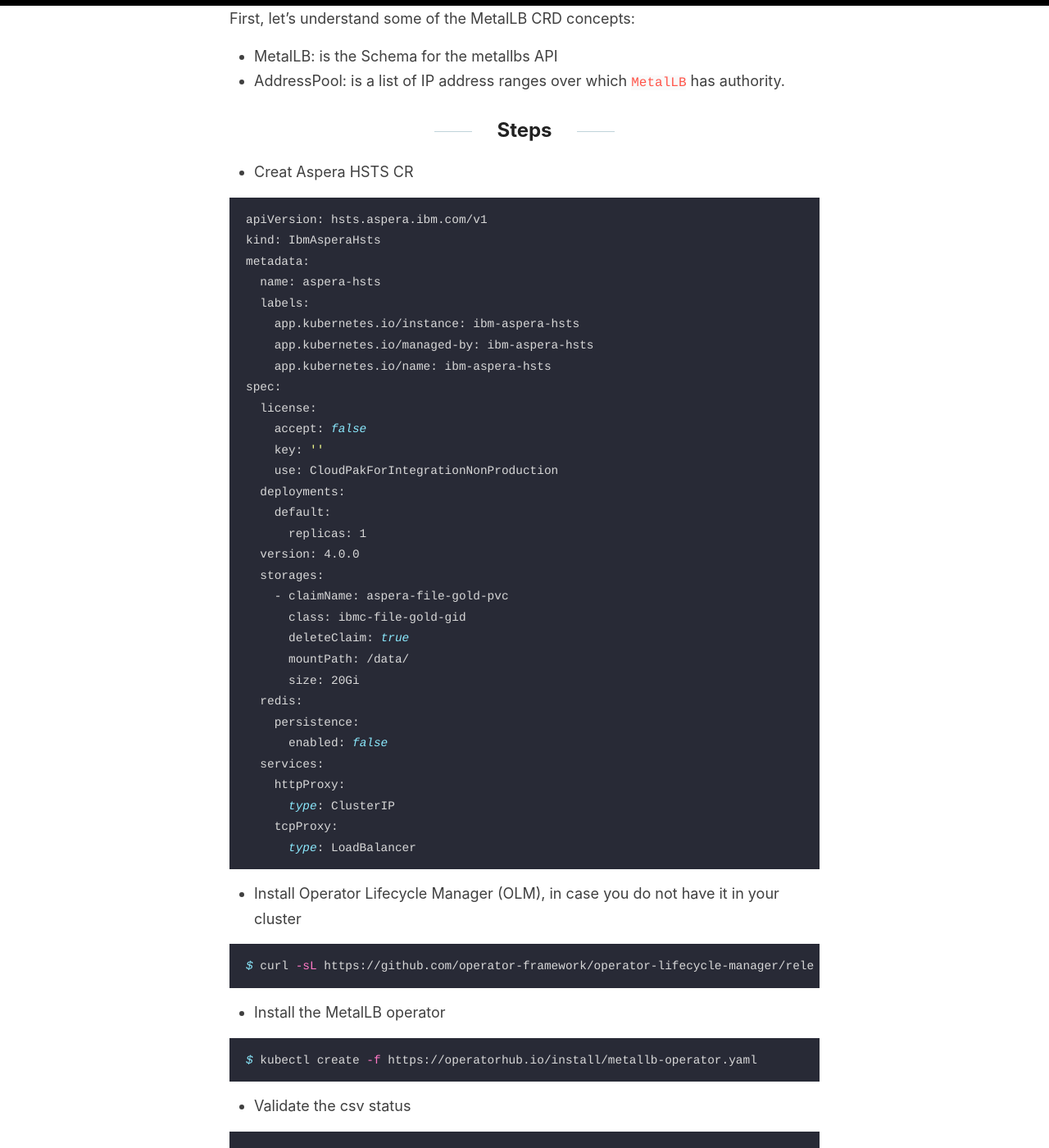
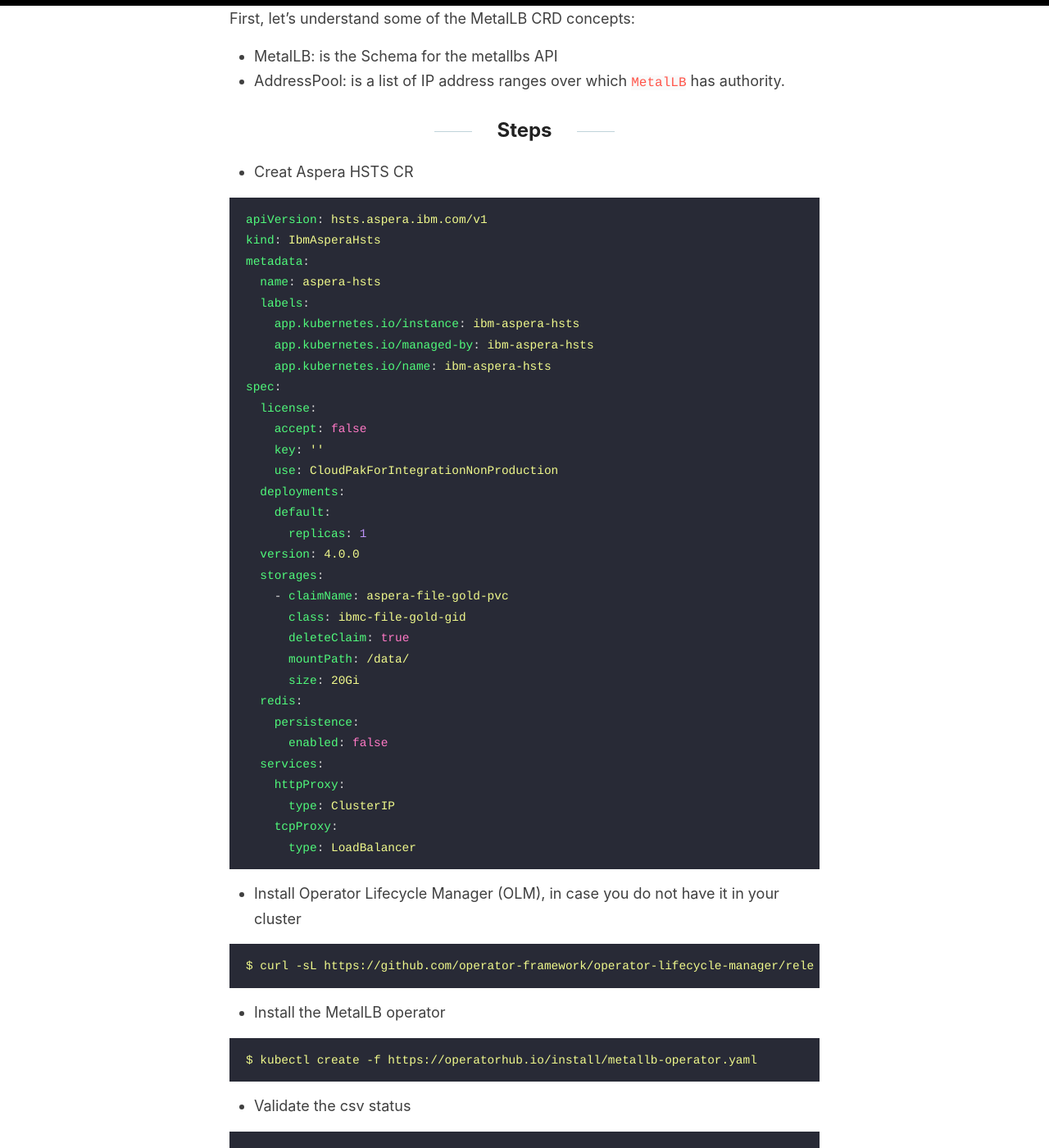
Before and after one commit to RashidAljohani/localhost, a Jekyll site: the page built from _posts/2022-02-19-run-aspera-on-non-load-balancer-cluster.md, in a window 1280 px wide and 1400 px high, scrolled down 2158 px. Shown: the whole window at 82% size. Built offline with Jekyll 4.4.1, drawn with Linux system fonts in a browser that asks for light colours; comment, search, counter and statistics services are not loaded; some of the changed text lies outside the part shown.

Commit message:
fix schema

````diff
--- a/_posts/2022-02-19-run-aspera-on-non-load-balancer-cluster.md
+++ b/_posts/2022-02-19-run-aspera-on-non-load-balancer-cluster.md
@@ -21,7 +21,7 @@
 
 One of the solution, you could of spin-off Aspera Proxy, and turn on the balancing feature in the proxy server's `aspera.conf`, set `<balancing>`
 
-```bash
+```xml
 <rule host_ip="10.20.101.151">
     <balancing>round_robin</balancing>
     <hosts>
@@ -51,7 +51,7 @@
 
 * Creat Aspera HSTS CR
 
-```bash
+```yaml
 apiVersion: hsts.aspera.ibm.com/v1
 kind: IbmAsperaHsts
 metadata:
@@ -87,25 +87,25 @@
 
 * Install Operator Lifecycle Manager (OLM), in case you do not have it in your cluster
 
-```bash
+```yaml
 $ curl -sL https://github.com/operator-framework/operator-lifecycle-manager/releases/download/v0.20.0/install.sh | bash -s v0.20.0
 ```
 
 * Install the MetalLB operator
 
-```bash
+```yaml
 $ kubectl create -f https://operatorhub.io/install/metallb-operator.yaml
 ```
 
 * Validate the csv status
 
-```bash
+```yaml
 $ kubectl get csv -n my-metallb-operator
 ```
 
 * Deply Metallb CR
 
-```bash
+```yaml
 apiVersion: metallb.io/v1beta1
 kind: MetalLB
 metadata:
@@ -116,7 +116,7 @@
 
 * Create an address pool
 
-```bash
+```yaml
 apiVersion: metallb.io/v1alpha1
 kind: AddressPool
 metadata:
````
